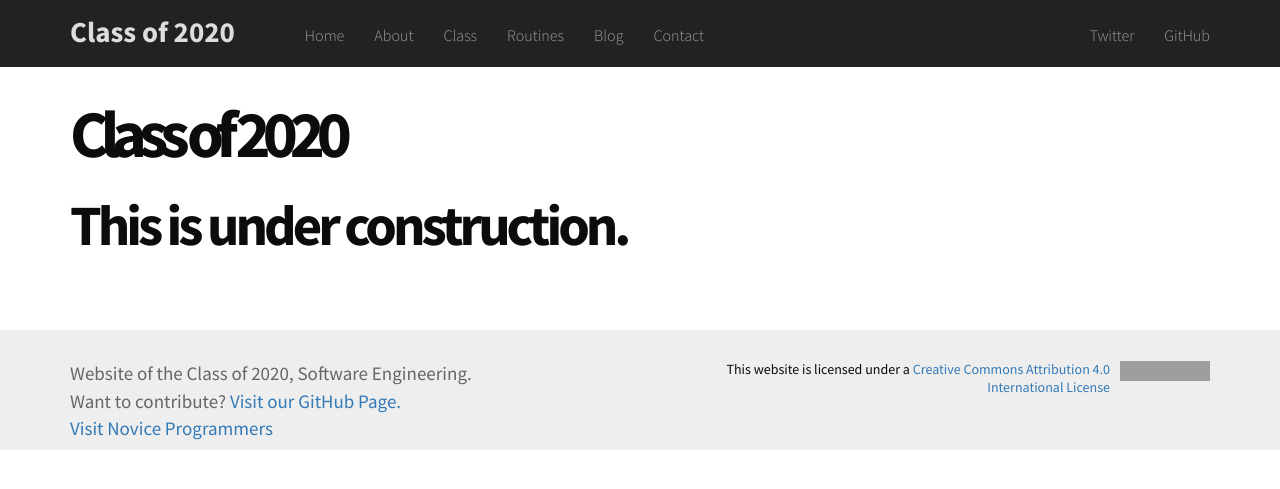
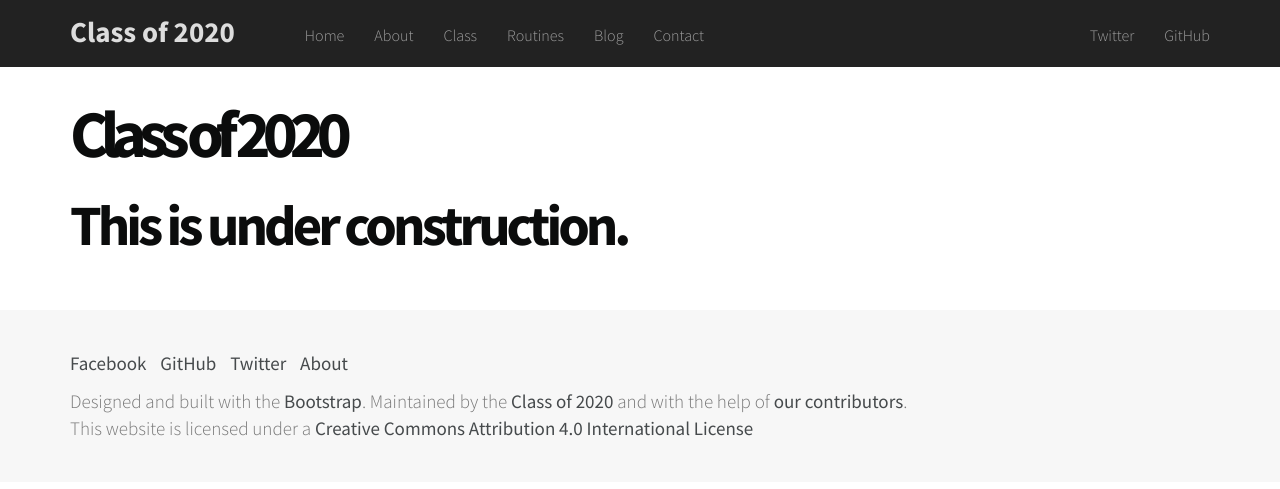
Before and after one commit to Classof2020/classof2020.github.io, a Jekyll site: the page built from index.md, in a window 1280 px wide. Shown: the top 489 px of the page. Built offline with Jekyll 4.4.1, drawn with Linux system fonts in a browser that asks for light colours; nearby versions of some CDN libraries; grey boxes are pictures that could not be loaded.

Commit message:
change footer

```diff
--- a/_includes/footer.html
+++ b/_includes/footer.html
@@ -1,16 +1,12 @@
-<footer>
-  <div class="footer">
-    <div class="container">
-      <div class="row">
-        <div class="col-xs-12 col-sm-6 right"> Website of the Class of 2020, Software Engineering.
-          <br /> Want to contribute? <a href="https://github.com/Classof2020/">Visit our GitHub Page.</a>
-          <br /><a href="https://aakrist.me/">Visit Novice Programmers</div>
-        <div class="col-xs-12 col-sm-6">
-          <div class="license">
-            <a rel="license" href="http://creativecommons.org/licenses/by/4.0/" target="_blank" class="license-logo"><img alt="Creative Commons License" style="border-width:0" src="https://i.creativecommons.org/l/by/4.0/88x31.png" />
-            </a> <span xmlns:dct="http://purl.org/dc/terms/" property="dct:title">This website</span> is licensed under a <a rel="license" href="http://creativecommons.org/licenses/by/4.0/" target="_blank">Creative Commons Attribution 4.0 International License</a> </div>
-        </div>
-      </div>
-    </div>
-  </div>
+<footer class="bd-footer text-muted">
+<div class="container">
+<ul class="bd-footer-links">
+  <li><a href="https://www.facebook.com/groups/1005002246272217/">Facebook</a></li>
+  <li><a href="https://github.com/Classof2020">GitHub</a></li>
+  <li><a href="https://twitter.com/NCIT2020">Twitter</a></li>
+  <li><a href="{{ '/about/' | prepend: site.baseurl }}">About</a></li>
+</ul>
+<p>Designed and built with the <a href="http://getbootstrap.com/" target="_blank">Bootstrap</a>. Maintained by the <a href="{{ '/class/' | prepend: site.baseurl }}">Class of 2020</a> and  with the help of <a href="https://github.com/Classof2020/classof2020.github.io/graphs/contributors">our contributors</a>.</p>
+<p> <span xmlns:dct="http://purl.org/dc/terms/" property="dct:title">This website</span> is licensed under a <a rel="license" href="http://creativecommons.org/licenses/by/4.0/" target="_blank">Creative Commons Attribution 4.0 International License</a></p>
+</div>
 </footer>
--- a/css/main.css
+++ b/css/main.css
@@ -87,22 +87,4 @@ ul.class .member-phone {
         border-bottom-width: 2px
     }
 }
-.footer {
-    min-height: 120px;
-    margin-top: 60px;
-    padding-top: 30px;
-    background-color: #eee
-}
-.footer .right {
-    font-weight: 500;
-    color: #666
-}
-.footer .license {
-    text-align: right;
-    font-size: 14px;
-    line-height: normal
-}
-.footer .license .license-logo {
-    float: right;
-    margin-left: 10px
-}
+.bd-footer{font-weight:300; padding:4rem 0;margin-top:4rem;font-size:100%;text-align:center;background-color:#f7f7f7}.bd-footer a{font-weight:500;color:#464a4c}.bd-footer a:hover{color:#0275d8}.bd-footer p{margin-bottom:0}@media (min-width:576px){.bd-footer{text-align:left}}.bd-footer-links{padding-left:0;margin-bottom:1rem}.bd-footer-links li{display:inline-block}.bd-footer-links li+li{margin-left:1rem}
```
